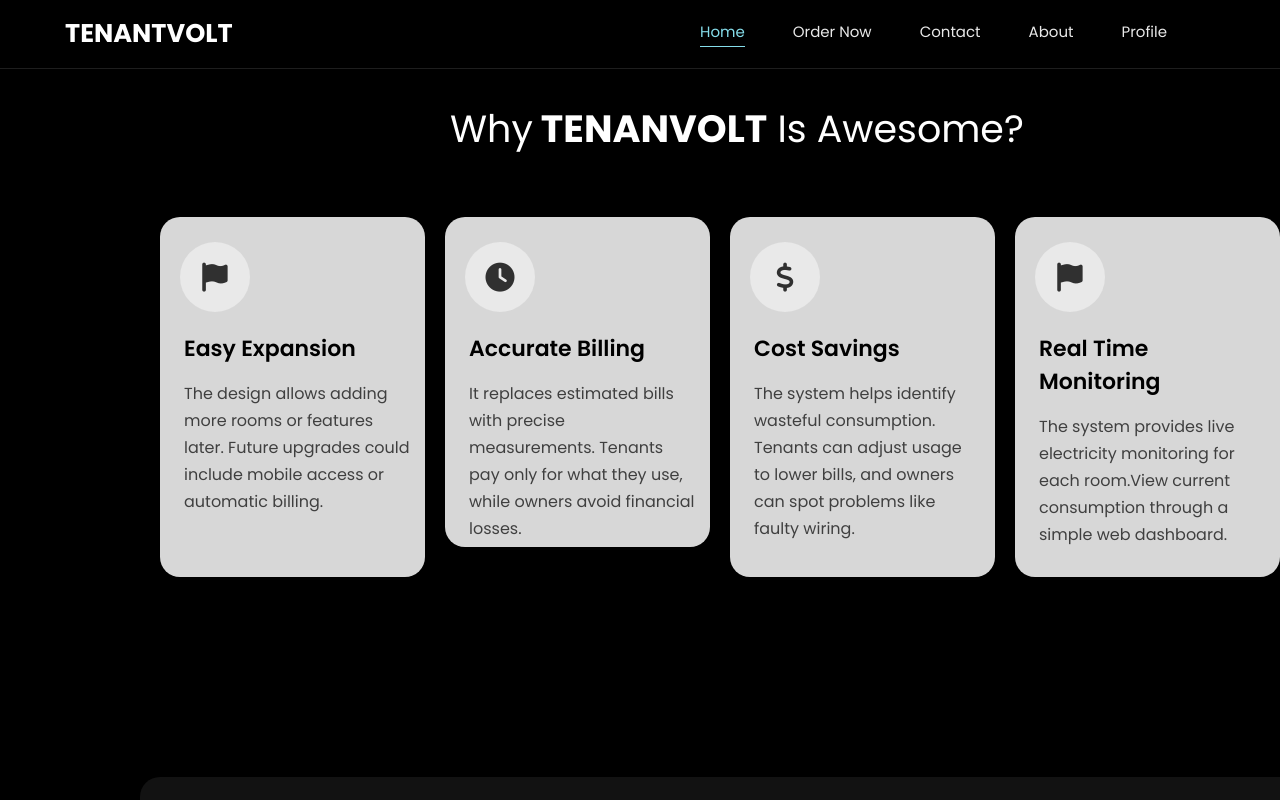
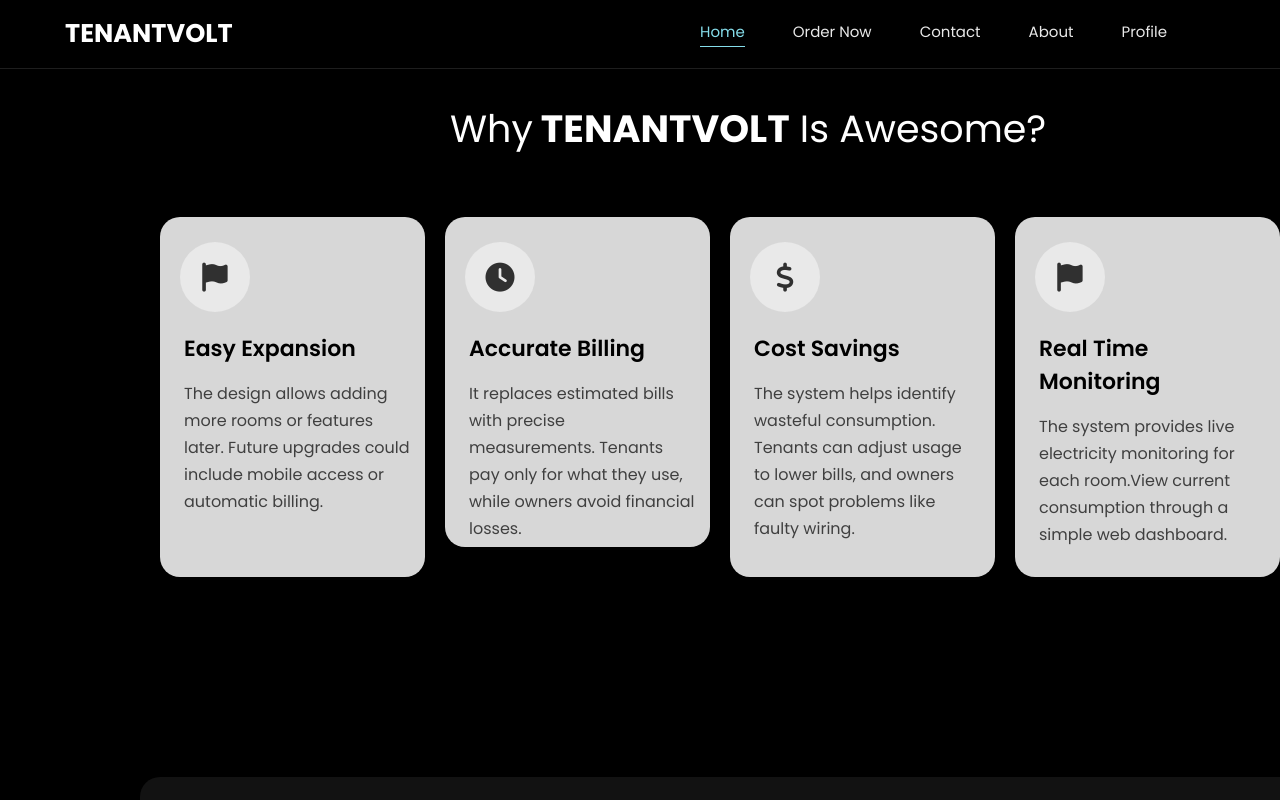
Before and after one commit to sasithhansaka/TenantVolt-React, a React (Vite) app in the folder Frontend/: page / in a window 1280 px wide. Shown: the top 800 px of the page. Built offline with nearby package versions, Linux system fonts and the light colour scheme; a web font is replaced by a local one.

Commit message:
issue fixed admin page

```diff
--- a/Frontend/src/components/HomePage_Components/BenifitsContainer.jsx
+++ b/Frontend/src/components/HomePage_Components/BenifitsContainer.jsx
@@ -6,7 +6,7 @@ function BenifitsContainer({ icons, titles, content }) {
     <div>
       <div className={styles.benifitsContainer}>
         <h1>
-          Why<b> TENANVOLT</b> Is Awesome?
+          Why<b> TENANTVOLT</b> Is Awesome?
         </h1>
         <div className={styles.benefits}>
           {icons.map((icon, index) => (
--- a/Frontend/src/pages/AdminPage.jsx
+++ b/Frontend/src/pages/AdminPage.jsx
@@ -233,7 +233,7 @@ const AdminPage = () => {
                             <strong>Email:</strong> {tenant.email}
                           </p>
                           <p>
-                            <strong>Product ID:</strong> {tenant.product_id}
+                            {/* <strong>Product ID:</strong> {tenant.product_id} */}
                           </p>
                         </div>
                       </div>
```
